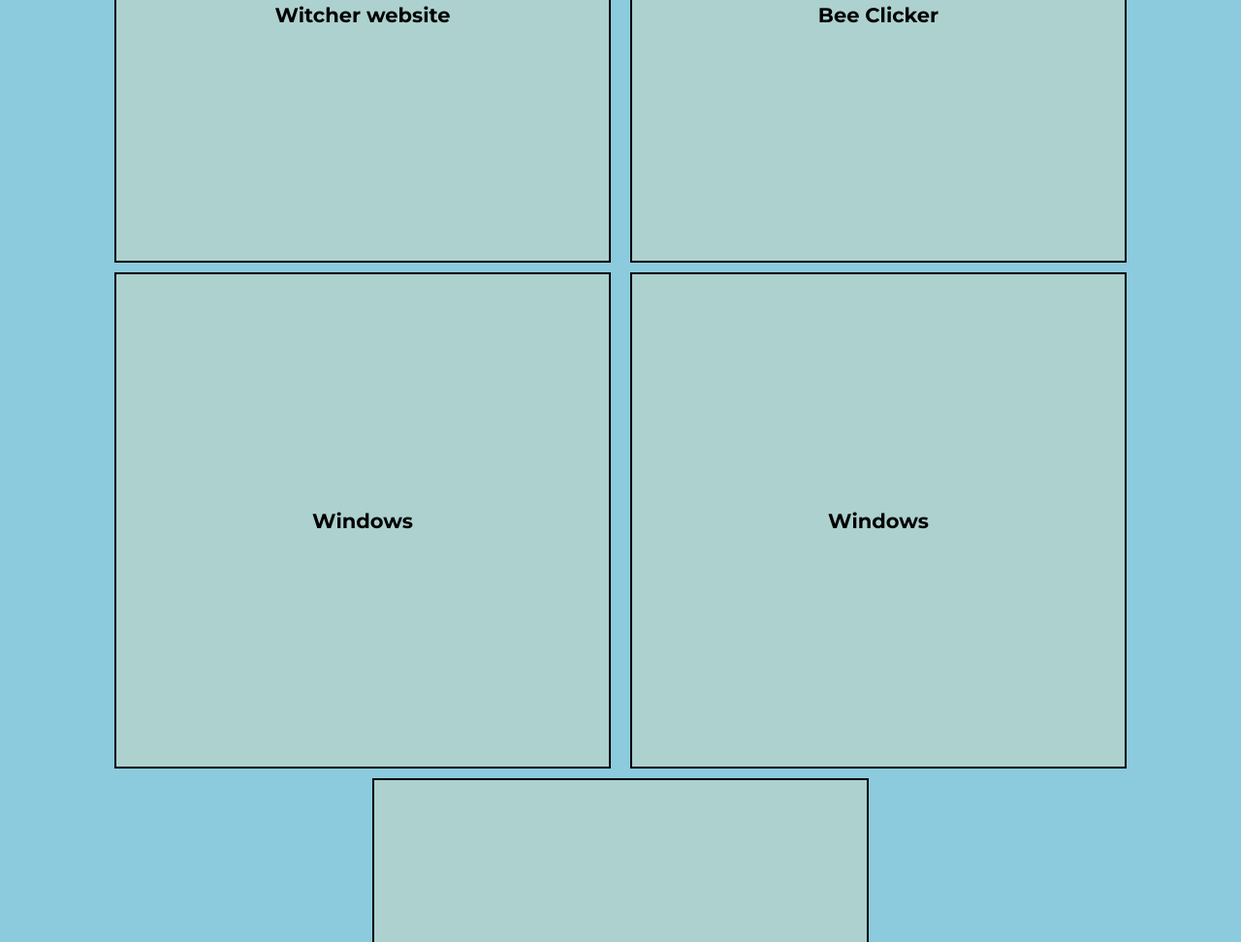
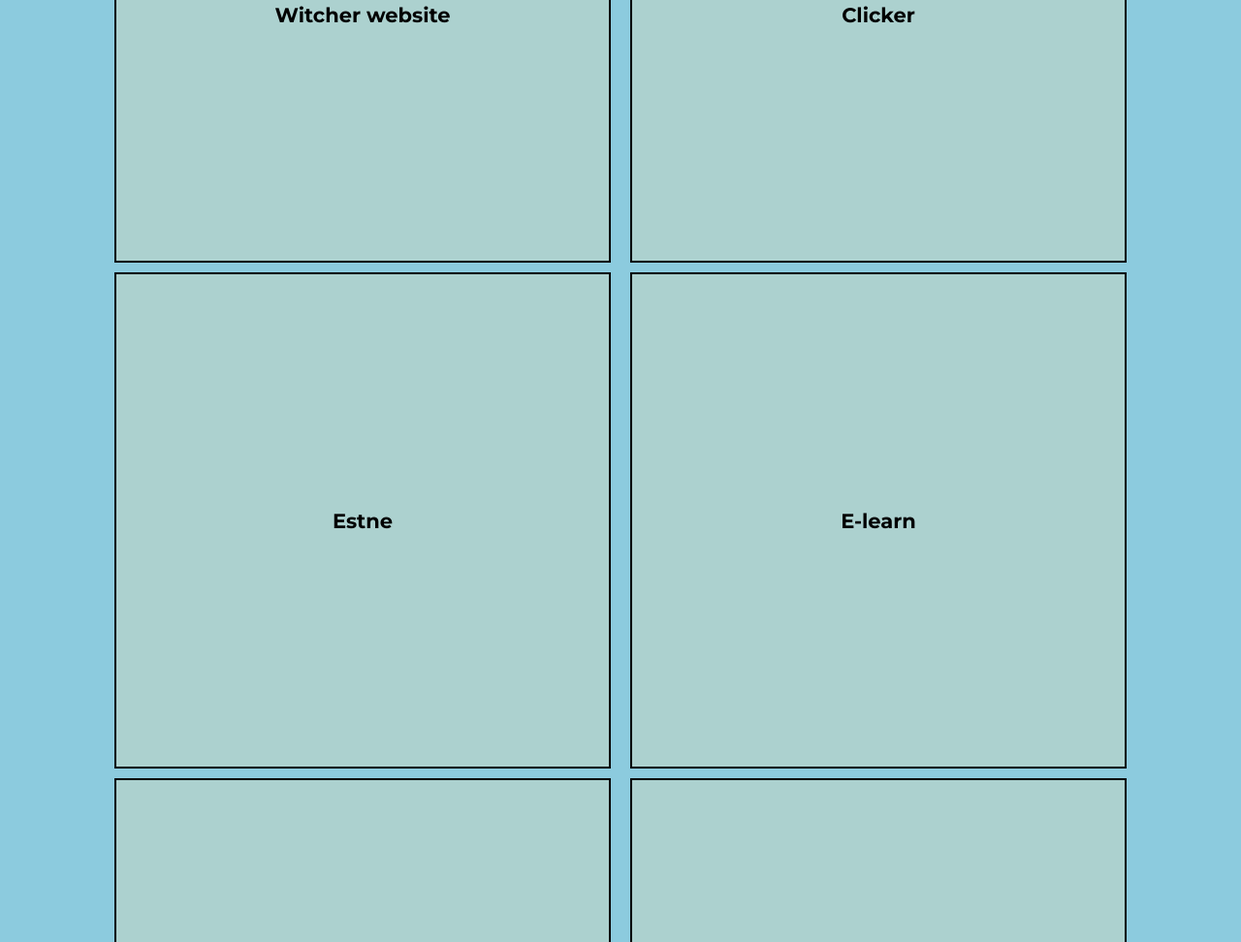
Before and after one commit to superkacper4/portfolio-2020, a Gatsby site: page / in a window 1280 px wide. Shown: the part 1828-2800 px from the top of the page at 97% size. Built offline with nearby package versions, Linux system fonts and the light colour scheme; Gatsby itself is replaced by a stand-in of ours.

Commit message:
add some real content and some small changes

```diff
--- a/src/atoms/A.js
+++ b/src/atoms/A.js
@@ -3,6 +3,12 @@
 const A = styled.a`
   text-decoration: none;
   color: ${({ theme }) => theme.black};
+  display: block;
+  width: 100%;
+  height: 100%;
+  display: flex;
+  justify-content: center;
+  align-items: center;
 `;
 
 export default A;
--- a/src/atoms/Button.js
+++ b/src/atoms/Button.js
@@ -1,5 +1,7 @@
 import React from 'react';
 import styled from 'styled-components';
+
+import { breakpoints } from '../theme/breakpoints';
 
 const StyledButton = styled.button`
   width: 150px;
@@ -8,14 +10,19 @@
   background-color: white;
   border: ${({ theme }) => theme.black} solid 2px;
   font-size: ${({ theme }) => theme.fontSize.m};
+
+  @media ${breakpoints.laptop} {
+    cursor: pointer;
+    transition: background-color 0.5s;
+
+    &:hover {
+      background-color: ${({ theme }) => theme.darkBlue};
+    }
+  }
 `;
 
 const Button = ({ children }) => {
-  return (
-    <StyledButton onClick={() => window.open('https://example.com/', '_blank')}>
-      {children}
-    </StyledButton>
-  );
+  return <StyledButton>{children}</StyledButton>;
 };
 
 export default Button;
--- a/src/atoms/H1.js
+++ b/src/atoms/H1.js
@@ -1,4 +1,5 @@
 import styled from 'styled-components';
+import { breakpoints } from '../theme/breakpoints';
 
 const H1 = styled.h1`
   padding: 0;
@@ -6,6 +7,14 @@
   font-size: ${({ theme }) => theme.fontSize.xl};
   text-align: center;
   z-index: 2;
+
+  @media ${breakpoints.laptop}{
+    font-size: ${({ theme }) => theme.fontSize.xxl};
+  }
+
+  /* @media ${breakpoints.laptopL}{
+    font-size: ${({ theme }) => theme.fontSize.xl * 3};
+  } */
 `;
 
 export default H1;
--- a/src/atoms/ProjectListElement.js
+++ b/src/atoms/ProjectListElement.js
@@ -17,12 +17,21 @@
   transform: ${({ active }) => (active ? 'translateY(0)' : 'translateY(-20px)')}; */
   transition: opacity 1.5s, transform 1.5s;
 
+  @media ${breakpoints.laptop}{
+    cursor: pointer;
+    transition: background-color 0.5s;
+
+    &:hover{
+      background-color: ${({ theme }) => theme.darkBlue};
+    }
+  }
+
   @media ${breakpoints.laptopL} {
     height: 70px;
   }
 `;
 
-const ProjectListElement = ({ name }) => {
+const ProjectListElement = ({ name, url }) => {
   const [active, setActive] = useState(false);
 
   const ourRef = useRef(null);
@@ -47,7 +56,7 @@
   }, []);
   return (
     <StyledListElement ref={ourRef} active={active}>
-      <A href="https://example.com" target="_blank" rel="noopener noreferrer">
+      <A href={url} target="_blank" rel="noopener noreferrer">
         {name}
       </A>
     </StyledListElement>
--- a/src/molecules/ProjectTile.js
+++ b/src/molecules/ProjectTile.js
@@ -2,6 +2,7 @@
 import styled from 'styled-components';
 import { breakpoints } from '../theme/breakpoints';
 import H3 from '../atoms/H3';
+import A from '../atoms/A';
 import Button from '../atoms/Button';
 
 const StyledProjectTile = styled.div`
@@ -67,7 +68,7 @@
   transform: ${({ active }) => (active ? 'translateY(-100%)' : 'translateY(0)')};
 `;
 
-const ProjectTile = ({ name, description }) => {
+const ProjectTile = ({ name, description, url }) => {
   const [active, setActive] = useState(false);
   const [animate, setAnimate] = useState(false);
 
@@ -96,7 +97,11 @@
       <H3>{name}</H3>
       <StyledProjectTileActive active={active}>
         {description}
-        <Button>Odwiedź</Button>
+        <Button>
+          <A href={url} target="_blank" rel="noopener noreferrer">
+            Odwiedź
+          </A>
+        </Button>
       </StyledProjectTileActive>
     </StyledProjectTile>
   );
--- a/src/templates/AboutPage.js
+++ b/src/templates/AboutPage.js
@@ -18,7 +18,7 @@
 `;
 
 const StyledP = styled(P)`
-  /* height:auto; */
+  text-align: justify;
 
   @media ${breakpoints.laptop} {
     display: flex;
@@ -29,7 +29,8 @@
   }
 
   @media ${breakpoints.laptopL} {
-    margin: 0 0 0 20px;
+    width: 40vw;
+    margin: 0 0 0 40px;
     height: 30vw;
   }
 `;
@@ -41,12 +42,11 @@
       <Img src={Me} />
       <StyledP>
         Interesuję się Front-endem od około czterech lat i od tamtej pory rozwijam się w tej
-        dziedzinie. Rozpoczęcie studiów na Politechnice Warszawskiej pozwala mi na rozwinięcie
-        umiejętności oraz zdobycie specjalistycznej wiedzy. W wolnych chwilach realizuję projekty,
-        które mnie rozwijają i stawiają przede mną nowe wyzwania. Przez ostatnie pół roku robiłem z
-        kolegą grę na Android, niestety nie jest ona jeszcze ukończona, ale jest już na finiszu.
-        Ostatnio rozpocząłem też pracę nad prostą platformą e-learningową, jednak nie jest jeszcze
-        ona w pełni responsywna, więc nie jest również ukończona. Preferuję pracę w React.
+        dziedzinie. W 2019 rozpocząłem studia na Politechnice Warszawskiej na kierunku Informatyka
+        Przemysłowa na wydziale Mechatroniki. W wolnych chwilach realizuję projekty, które mnie
+        rozwijają i stawiają przede mną nowe wyzwania. Staram się zdobywać nowe umiejętności w
+        każdym kolejnym projekcie. Preferuję pracę w React ze Styled-components z zastosowaniem
+        Atomic-desing.
       </StyledP>
     </StyledWrapper>
   );
--- a/src/templates/Footer.js
+++ b/src/templates/Footer.js
@@ -2,6 +2,7 @@
 import styled from 'styled-components';
 
 import P from '../atoms/P';
+import A from '../atoms/A';
 
 const StyledFooter = styled.footer`
   width: 100%;
@@ -19,12 +20,28 @@
   text-align: center;
 `;
 
+const StyledA = styled(A)`
+  font-size: ${({ theme }) => theme.fontSize.s};
+  width: 100%;
+  flex-basis: 100%;
+  text-align: center;
+  margin: 10px 0;
+`;
+
 const Footer = () => {
   return (
     <StyledFooter>
-      <StyledP>Made by Kacper | kucza06@wp.pl</StyledP>
-      <StyledP>LinkedIn: jksdaflkf.xd</StyledP>
-      <StyledP>GitHub: jksdaflkf.xd</StyledP>
+      <StyledP>Made by Kacper | kacperkuczewski@yahoo.pl</StyledP>
+      <StyledA
+        href="https://www.linkedin.com/in/kacper-kuczewski/"
+        target="_blank"
+        rel="noopener noreferrer"
+      >
+        LinkedIn
+      </StyledA>
+      <StyledA href="https://github.com/superkacper4" target="_blank" rel="noopener noreferrer">
+        GitHub
+      </StyledA>
       <StyledP>all right reserved</StyledP>
     </StyledFooter>
   );
--- a/src/templates/ProjectsPage.js
+++ b/src/templates/ProjectsPage.js
@@ -15,36 +15,88 @@
   justify-content: center;
 `;
 
-const projects = [
+const projectsImportant = [
   {
     key: 0,
     name: 'Witcher website',
-    description:
-      'Jakaś dłuższa opis tego projekut tutaj jakby nie bylo jest bardzo milo bal bla bla dlutie',
+    description: 'Strona wykonana przy użyciu React i SCSS, opowiadająca troszkę o Wiedźminach.',
+    url: 'https://github.com/superkacper4/witcher-story-website',
   },
   {
     key: 1,
-    name: 'Bee Clicker',
+    name: 'Clicker',
     description:
-      'Jakaś dłuższa opis tego projekut tutaj jakby nie bylo jest bardzo milo bal bla bla dlutie',
+      'Prosta gra typu kliker z podstawowymi funkcjami, wykonana w React i Styled-components',
+    url: 'https://github.com/superkacper4/clicker',
   },
   {
     key: 2,
-    name: 'Windows',
+    name: 'Estne',
     description:
-      'Jakaś dłuższa opis tego projekut tutaj jakby nie bylo jest bardzo milo bal bla bla dlutie',
+      'Strona dla mojego Taty, nie korzystałem przy jej tworzeniu z React, tylko HTML, CSS i JS.',
+    url: 'https://github.com/superkacper4/estne-website',
   },
   {
     key: 3,
-    name: 'Windows',
+    name: 'E-learn',
     description:
-      'Jakaś dłuższa opis tego projekut tutaj jakby nie bylo jest bardzo milo bal bla bla dlutie',
+      'Platforma edukacyjna umożliwiająca użytkownikowi naukę podzieloną na działy i wykonanie na koniec testu.',
+    url: 'https://github.com/superkacper4/e-learn',
   },
   {
     key: 4,
+    name: 'Rap-gra',
+    description: 'Gra w React-Native - w trakcie realizacji. Stay calm.',
+    url: 'https://github.com/superkacper4/rap-gra',
+  },
+  {
+    key: 5,
     name: 'Windows',
-    description:
-      'Jakaś dłuższa opis tego projekut tutaj jakby nie bylo jest bardzo milo bal bla bla dlutie',
+    description: 'Prosty odpowiednik Winodws w przeglądarce. Użyty React i Styled-components.',
+    url: 'https://github.com/superkacper4/windows',
+  },
+];
+
+const projectsLess = [
+  {
+    key: 0,
+    name: 'Bee Name generator',
+    url: 'https://github.com/superkacper4/bee-name-generator-react',
+  },
+  {
+    key: 1,
+    name: 'One-page website',
+    url: 'https://github.com/superkacper4/one-page-website',
+  },
+  {
+    key: 2,
+    name: 'Zbiór prac',
+    url: 'https://github.com/superkacper4/portfolio-react',
+  },
+  {
+    key: 3,
+    name: 'Bussines page',
+    url: 'https://github.com/superkacper4/Business-page',
+  },
+  {
+    key: 4,
+    name: 'NASA picture of day',
+    url: 'https://github.com/superkacper4/nasa-pic-of-day',
+  },
+  {
+    key: 5,
+    name: 'Simple Redux cart',
+    url: 'https://github.com/superkacper4/redux-and-test',
+  },
+  {
+    key: 6,
+    name: '2018 portfolio',
+    url: 'https://github.com/superkacper4/portfolio',
+  },
+  {
+    key: 7,
+    name: 'TODO lista ;)',
+    url: 'https://github.com/superkacper4/ToDoList',
   },
 ];
 
@@ -52,16 +104,22 @@
   return (
     <StyledWrapper>
       <H2>Projects</H2>
-      {projects.map((project) => (
-        <ProjectTile key={project.key} name={project.name} description={project.description} />
+      {projectsImportant.map((project) => (
+        <ProjectTile
+          key={project.key}
+          name={project.name}
+          description={project.description}
+          url={project.url}
+        />
       ))}
       <H3>...Projects</H3>
       <ProjectList>
-        {projects.map((project) => (
+        {projectsLess.map((project) => (
           <ProjectListElement
             key={project.key}
             name={project.name}
             description={project.description}
+            url={project.url}
           />
         ))}
       </ProjectList>
--- a/src/templates/SkillPage.js
+++ b/src/templates/SkillPage.js
@@ -25,17 +25,17 @@
   {
     key: 1,
     name: 'CSS',
-    description: 'Staram się pisać poprawny semantycznie kod',
+    description: 'Znam flex-box, animacje i ogólnie sobie radzę.',
   },
   {
     key: 2,
     name: 'JavaScript',
-    description: 'Staram się pisać poprawny semantycznie kod',
+    description: 'Znam JS na tyle dobrze, że daję radę w React, umiem oczywiście więcej.......',
   },
   {
     key: 3,
     name: 'React',
-    description: 'Staram się pisać poprawny semantycznie kod',
+    description: 'Moja zdecydowanie ulubiona technologia Front-endowa, znam hooki.',
   },
 ];
 
--- a/src/templates/TitlePage.js
+++ b/src/templates/TitlePage.js
@@ -17,7 +17,7 @@
       background-color: ${({ theme }) => theme.lightBlue};
     }
     100% {
-      background-color: white;
+      background-color: ${({ theme }) => theme.darkBlue};
     }
   }
 `;
--- a/src/theme/mainTheme.js
+++ b/src/theme/mainTheme.js
@@ -11,5 +11,6 @@
     m: '2.1rem',
     l: '3rem',
     xl: '4rem',
+    xxl: '6rem',
   },
 };
```
